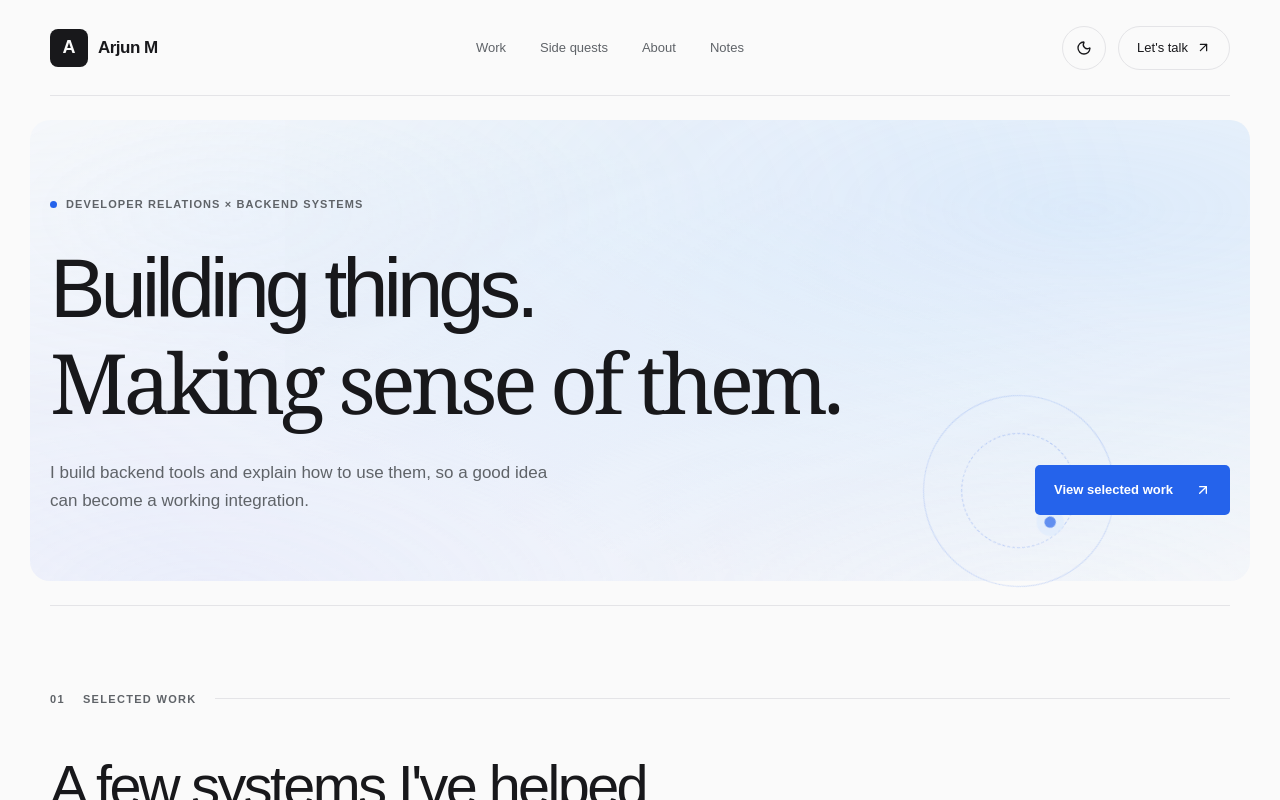
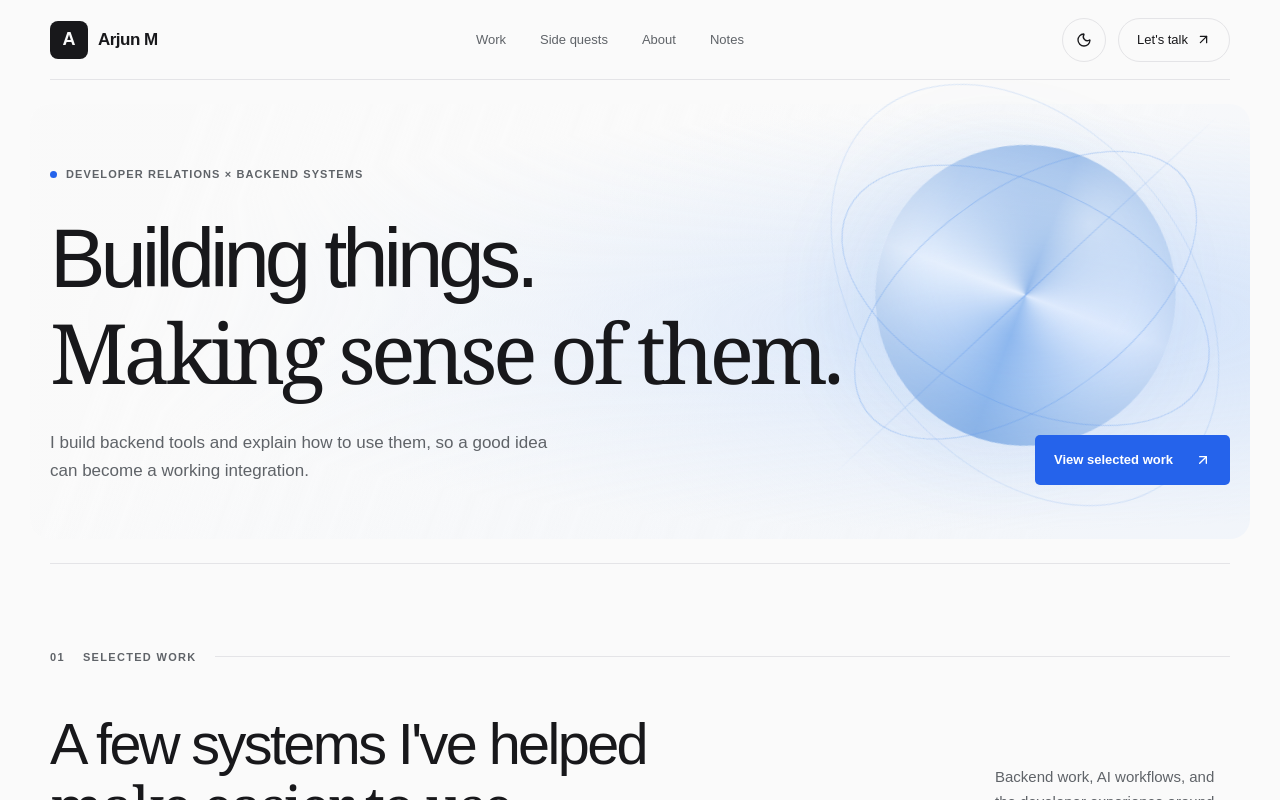
Before and after one commit to Arjun220905/portfolio, a Next.js app: page / in a window 1280 px wide. Shown: the top 800 px of the page. Built offline with nearby package versions, Linux system fonts and the light colour scheme.

Commit message:
Add cinematic blue gradients and coordinated homepage motion

```diff
--- /dev/null
+++ b/app/cinematic.css
@@ -0,0 +1,70 @@
+/* One blue palette, with light and dark values tuned independently. */
+:root {
+  --light-edge: #6199ed;
+  --light-wash: #c9ddfa;
+  --hero-scrim: #fafafae8;
+  --gradient-panel: linear-gradient(125deg, #f8fbff, #e6efff);
+}
+html[data-theme='dark'] {
+  --light-edge: #8ab7ff;
+  --light-wash: #254c88;
+  --hero-scrim: #101217e8;
+  --gradient-panel: linear-gradient(125deg, #182338, #16284b);
+}
+.nav { height: 80px; }
+.hero { padding: 86px 0 78px; }
+.hero::before, html[data-theme='dark'] .hero::before { background: linear-gradient(110deg, var(--hero-scrim) 12%, transparent 86%), radial-gradient(ellipse at 80% 50%, var(--light-wash), transparent 68%); animation: none; opacity: .85; }
+.hero::after, html[data-theme='dark'] .hero::after { background: linear-gradient(150deg, transparent 35%, var(--light-wash) 100%); animation: none; opacity: .18; }
+.hero-kicker, .hero h1, .hero-bottom { position: relative; z-index: 2; }
+.hero h1 { max-width: 100%; }
+.hero-atmosphere { position: absolute; inset: 0; z-index: 0; pointer-events: none; overflow: hidden; border-radius: 20px; }
+.atmosphere-parallax { position: absolute; width: 470px; height: 470px; right: -30px; top: -20px; }
+.light-sculpture { width: 100%; height: 100%; position: relative; }
+.light-core { position: absolute; inset: 18%; border-radius: 50%; background: radial-gradient(circle at 30% 25%, #fff9, transparent 45%), conic-gradient(from 30deg, #dceaff, #669fe8, #e7f1ff, #4384d9, #dceaff); box-shadow: inset -24px -16px 48px #285eac35, 0 24px 90px #4a8ce32b; opacity: .65; }
+html[data-theme='dark'] .light-core { background: radial-gradient(circle at 30% 25%, #cfe4ff66, transparent 45%), conic-gradient(from 30deg, #3964a0, #102a50, #739bcb, #183761, #3964a0); opacity: .7; box-shadow: inset -24px -16px 48px #07162f80, 0 24px 90px #3979da20; }
+.light-contour { position: absolute; inset: 8%; border: 1px solid var(--light-edge); border-radius: 50%; opacity: .5; }
+.contour-one { transform: rotate(-28deg) scaleY(.48); }
+.contour-two { transform: rotate(38deg) scaleY(.58); }
+.contour-three { inset: 0; transform: rotate(70deg) scaleY(.7); opacity: .22; }
+.light-axis { position: absolute; width: 112%; height: 1px; left: -6%; top: 50%; background: linear-gradient(90deg, transparent, var(--light-edge), transparent); transform: rotate(-25deg); opacity: .5; }
+.hero-atmosphere[data-visible='false'] .light-core, .hero-atmosphere[data-visible='false'] .light-contour { animation-play-state: paused; }
+.hero-bottom .text-link { position: relative; overflow: hidden; white-space: nowrap; transition: background-color .25s, box-shadow .3s, transform .3s; }
+.hero-bottom .text-link::before { content: ''; position: absolute; inset: -80% -40%; background: linear-gradient(110deg, transparent 35%, #ffffff35 50%, transparent 65%); transform: translateX(-100%); pointer-events: none; }
+.hero-bottom .text-link:hover { box-shadow: 0 8px 30px #2563eb25; transform: translateY(-2px); }
+.mode-output[data-mode], html[data-theme='dark'] .mode-output[data-mode] { background: var(--gradient-panel); }
+.off-clock { background: linear-gradient(145deg, #f0f5fc, #e4edfc); }
+html[data-theme='dark'] .off-clock { background: linear-gradient(145deg, #151a23, #19253b); }
+.about { background: linear-gradient(135deg, #edf3ff, #e4edfb); }
+html[data-theme='dark'] .about { background: linear-gradient(135deg, #101525, #172338); }
+.project::after { background: radial-gradient(420px circle at var(--shine-x, 80%) var(--shine-y, 30%), #93c5fd35, transparent 70%); }
+.project:hover { border-color: var(--light-edge); }
+.socials a { transition: transform .3s cubic-bezier(.16,1,.3,1), background-color .25s, color .25s; }
+.off-clock-card:hover svg { animation: none; transform: translateY(-4px) rotate(-7deg); }
+.off-clock-card svg { transition: transform .4s cubic-bezier(.16,1,.3,1); }
+@media (prefers-reduced-motion: no-preference) {
+  .light-core { animation: light-turn 24s linear infinite; }
+  .contour-one { animation: contour-turn 18s ease-in-out infinite alternate; }
+  .contour-two { animation: contour-counter 23s ease-in-out infinite alternate; }
+  .hero-bottom .text-link:hover::before { animation: cta-light .8s ease both; }
+  .hero h1 .reveal-line { animation: hero-line-in 1s cubic-bezier(.16,1,.3,1) .12s both; clip-path: none; }
+  .hero h1 .reveal-line + br + .reveal-line { animation-delay: .27s; }
+  .hero-bottom { animation-delay: .42s; }
+}
+@keyframes hero-line-in { from { opacity: 0; transform: translateY(26px); } to { opacity: 1; transform: translateY(0); } }
+@keyframes light-turn { to { transform: rotate(360deg); } }
+@keyframes contour-turn { to { transform: rotate(8deg) scaleY(.68); } }
+@keyframes contour-counter { to { transform: rotate(72deg) scaleY(.42); } }
+@keyframes cta-light { to { transform: translateX(100%); } }
+@media (max-width: 1000px) {
+  .atmosphere-parallax { right: -100px; opacity: .6; }
+}
+@media (max-width: 700px) {
+  .hero { padding: 55px 0 65px; }
+  .atmosphere-parallax { width: 300px; height: 300px; right: -115px; top: 5px; opacity: .35; }
+  .hero-atmosphere { inset: 0 -8px; }
+  .hero h1 { font-size: clamp(38px, 10.7vw, 70px); }
+}
+@media (prefers-reduced-motion: reduce) {
+  .hero h1 .reveal-line { clip-path: none; }
+  .hero-bottom .text-link:hover, .off-clock-card:hover svg { transform: none; }
+}
--- /dev/null
+++ b/app/hero-atmosphere.tsx
@@ -0,0 +1,52 @@
+'use client';
+
+import { useEffect, useRef } from 'react';
+import { motion, useMotionValue, useReducedMotion, useSpring, useScroll, useTransform, useInView } from 'motion/react';
+
+/** Decorative light study: pointer and scroll motion never change the text layout. */
+export function HeroAtmosphere() {
+  const ref = useRef<HTMLDivElement>(null);
+  const reduced = useReducedMotion();
+  const visible = useInView(ref);
+  const pointerX = useMotionValue(0);
+  const pointerY = useMotionValue(0);
+  const x = useSpring(pointerX, { stiffness: 70, damping: 24 });
+  const y = useSpring(pointerY, { stiffness: 70, damping: 24 });
+  const { scrollYProgress } = useScroll({ target: ref, offset: ['start start', 'end start'] });
+  const lift = useTransform(scrollYProgress, [0, 1], [0, -65]);
+  const rotate = useTransform(scrollYProgress, [0, 1], [-18, 12]);
+
+  useEffect(() => {
+    const hero = ref.current?.closest('.hero');
+    if (!hero || reduced || !matchMedia('(pointer: fine)').matches) return;
+    const move = (event: Event) => {
+      const pointer = event as PointerEvent;
+      const bounds = hero.getBoundingClientRect();
+      pointerX.set(((pointer.clientX - bounds.left) / bounds.width - 0.5) * 36);
+      pointerY.set(((pointer.clientY - bounds.top) / bounds.height - 0.5) * 28);
+    };
+    const reset = () => { pointerX.set(0); pointerY.set(0); };
+    hero.addEventListener('pointermove', move, { passive: true });
+    hero.addEventListener('pointerleave', reset);
+    return () => {
+      hero.removeEventListener('pointermove', move);
+      hero.removeEventListener('pointerleave', reset);
+    };
+  }, [reduced, pointerX, pointerY]);
+
+  return (
+    <div ref={ref} className="hero-atmosphere" data-visible={visible} aria-hidden="true">
+      <motion.div className="atmosphere-parallax" style={reduced ? undefined : { y: lift, rotate }}>
+        <motion.div className="light-sculpture" style={reduced ? undefined : { x, y }}
+          initial={false} animate={reduced ? undefined : { opacity: [0, 1], scale: [0.86, 1] }}
+          transition={{ duration: 1.3, ease: [0.16, 1, 0.3, 1] }}>
+          <div className="light-core" />
+          <div className="light-contour contour-one" />
+          <div className="light-contour contour-two" />
+          <div className="light-contour contour-three" />
+          <div className="light-axis" />
+        </motion.div>
+      </motion.div>
+    </div>
+  );
+}
--- a/app/layout.tsx
+++ b/app/layout.tsx
@@ -1,6 +1,7 @@
 import type { Metadata } from 'next';
 import './globals.css';
 import './subtle.css';
+import './cinematic.css';
 
 export const metadata: Metadata = { title: 'Arjun M — Developer Relations × Backend Systems', description: 'Arjun M builds practical infrastructure and developer experiences around APIs, AI workflows, and real-time systems.' };
 
--- a/app/motion-layer.tsx
+++ b/app/motion-layer.tsx
@@ -92,7 +92,7 @@ export function MotionLayer() {
             animations.add(headingAnimation);
             headingAnimation.onfinish = () => animations.delete(headingAnimation);
           });
-          entry.target.querySelectorAll('.principles > div, .article-links > a, .signal-strip > div').forEach((row, rowIndex) => {
+          entry.target.querySelectorAll('.principles > div, .article-links > a, .signal-strip > div, .project-copy > p, .project-meta, .project-signal').forEach((row, rowIndex) => {
             const reveal = row.animate([
               { opacity: 0, transform: 'translateX(-12px)' },
               { opacity: 1, transform: 'translateX(0)' },
--- a/app/page.tsx
+++ b/app/page.tsx
@@ -9,6 +9,7 @@ import {
 import { MotionLayer } from "./motion-layer";
 import { ThemeToggle } from "./theme-toggle";
 import { WorkingSet } from "./working-set";
+import { HeroAtmosphere } from "./hero-atmosphere";
 
 const projects = [
   {
@@ -69,11 +70,7 @@ export default function Home() {
         </div>
       </nav>
       <section id="top" className="hero shell">
-        <div className="hero-orbit" aria-hidden="true">
-          <span />
-          <span />
-          <i />
-        </div>
+        <HeroAtmosphere />
         <div className="hero-kicker">
           <span className="pulse" /> DEVELOPER RELATIONS × BACKEND SYSTEMS
         </div>
```
